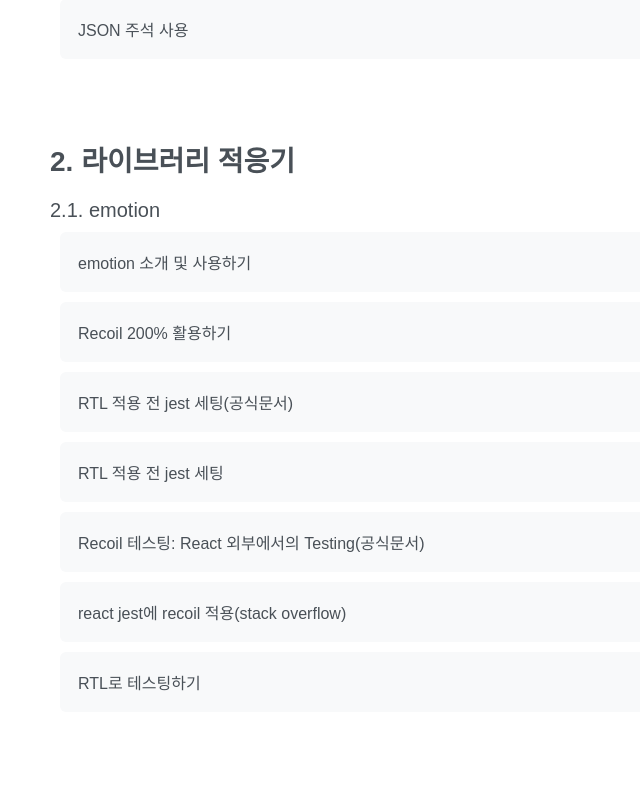
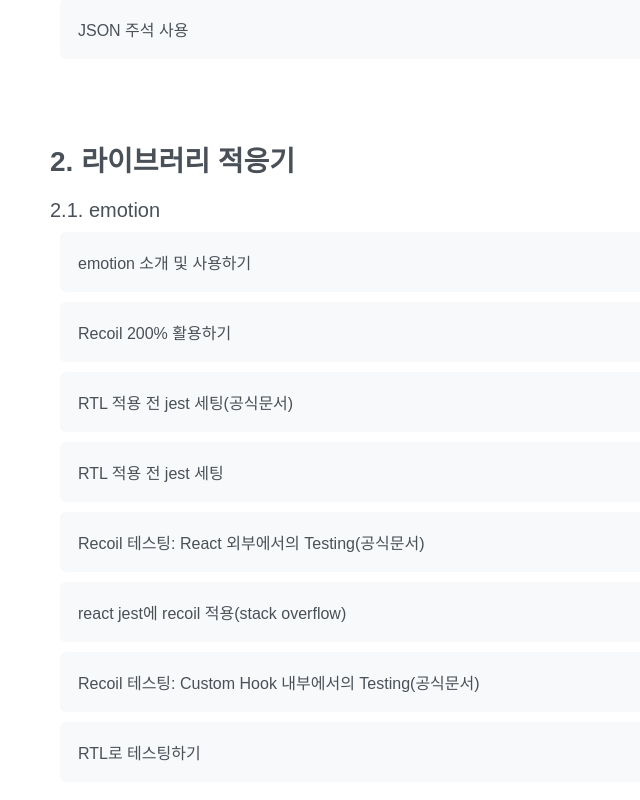
Before and after one commit to Orchemi/Code_Playground, a Next.js app: page /references in a window 1280 px wide. Shown: the part 587-1387 px from the top of the page, without its empty margins (0-640 px from the left). Before the commit the page ends 1349 px from the top, so only its background shows below. Built offline with nearby package versions, Linux system fonts and the light colour scheme.

Commit message:
feat: recoil 내부로부터 상태 가져오기

```diff
--- a/src/app/references/data.ts
+++ b/src/app/references/data.ts
@@ -59,6 +59,10 @@
     name: 'react jest에 recoil 적용(stack overflow)',
   },
   {
+    href: 'https://recoiljs.org/docs/guides/testing/#testing-recoil-state-inside-a-custom-hook',
+    name: 'Recoil 테스팅: Custom Hook 내부에서의 Testing(공식문서)',
+  },
+  {
     href: 'https://www.daleseo.com/react-testing-library',
     name: 'RTL로 테스팅하기',
   },
```
Also changed, not shown: 1 other file (tests, documents, lock files or other folders).
